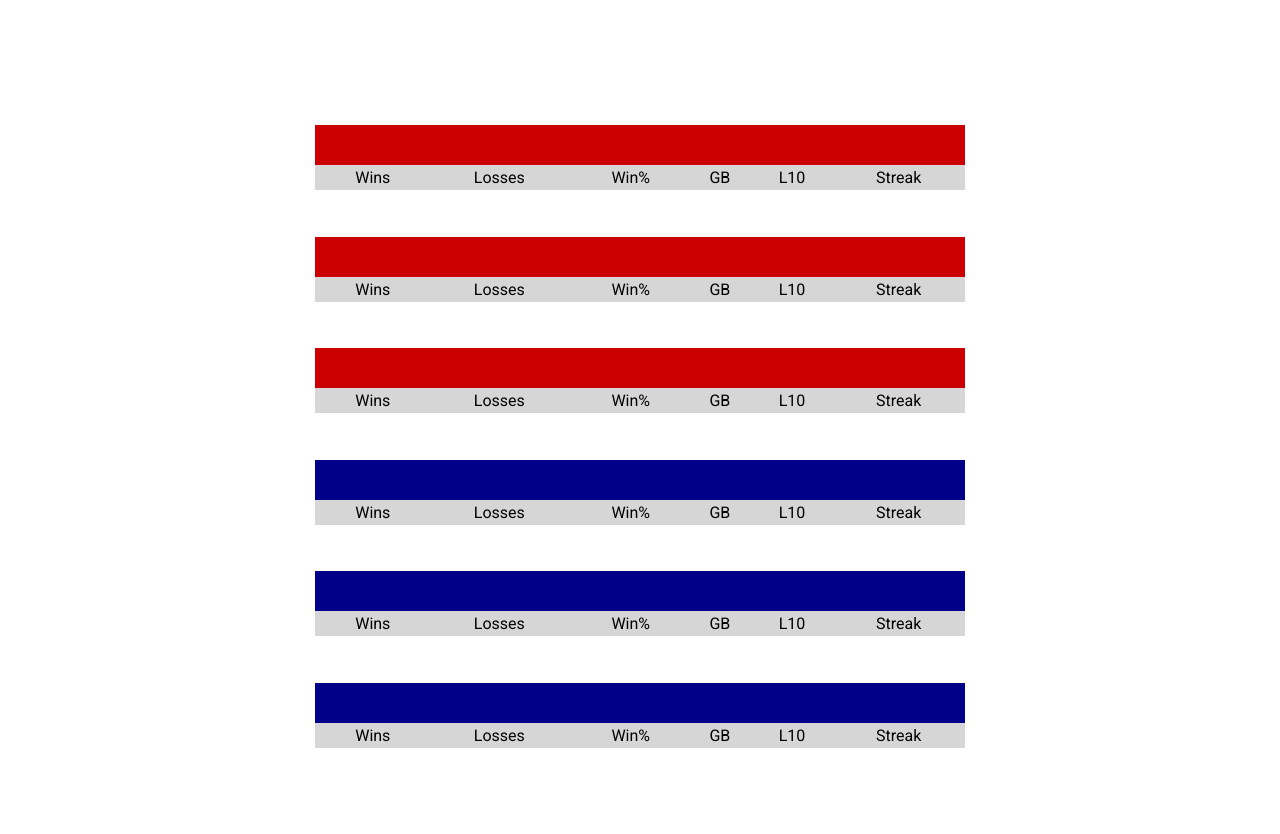
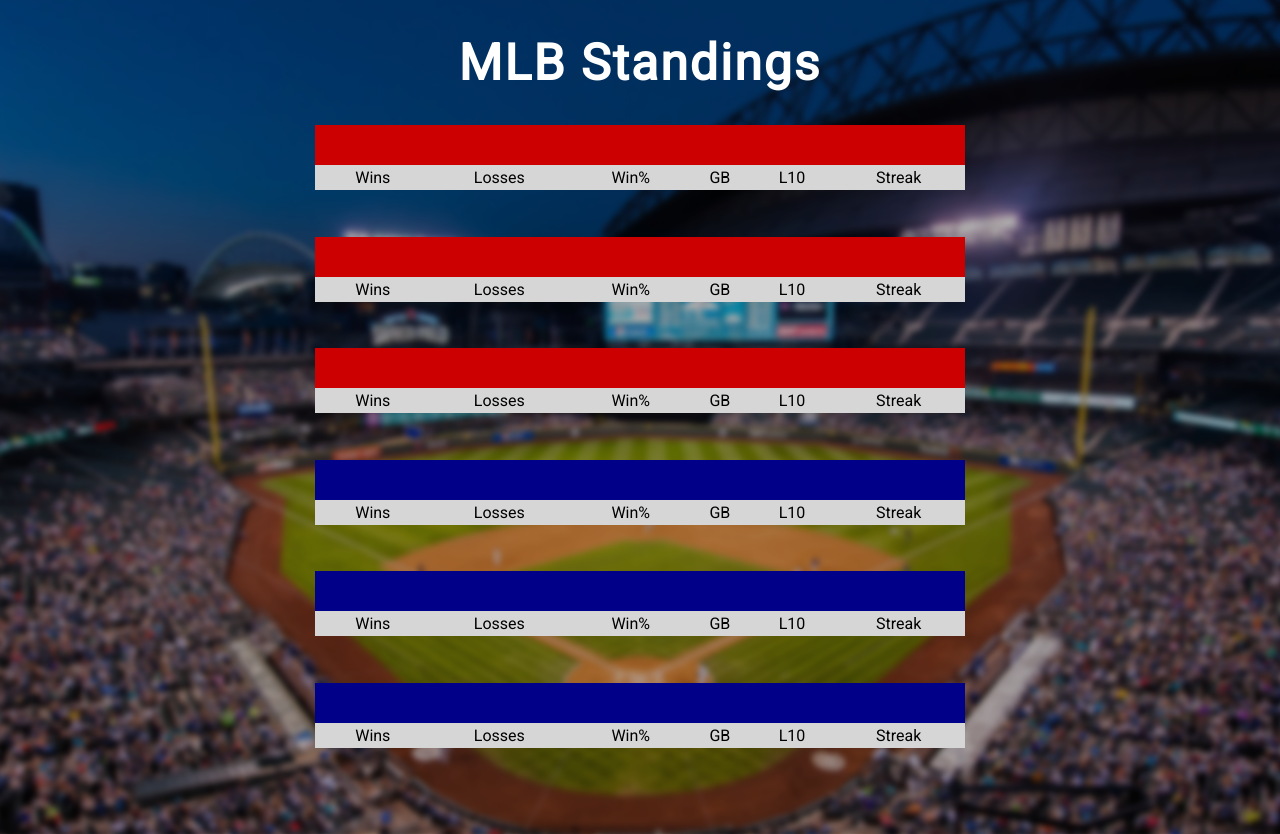
Before and after one commit to JohnHenry-Ward/MLBStandings, a PHP site: page / in a window 1280 px wide. Run offline with PHP 8.4, Linux system fonts and the light colour scheme; data that the repository does not hold is empty.

Commit message:
syntax fix

```diff
--- a/index.php
+++ b/index.php
@@ -9,7 +9,7 @@
     <title>MLB Standings</title>
 </head>
 <body>
-    <!-- <div class="bgImg"></div> -->
+    <div class="bgImg"></div>
     <header>
         <h1>MLB Standings</h1>
     </header>
```
